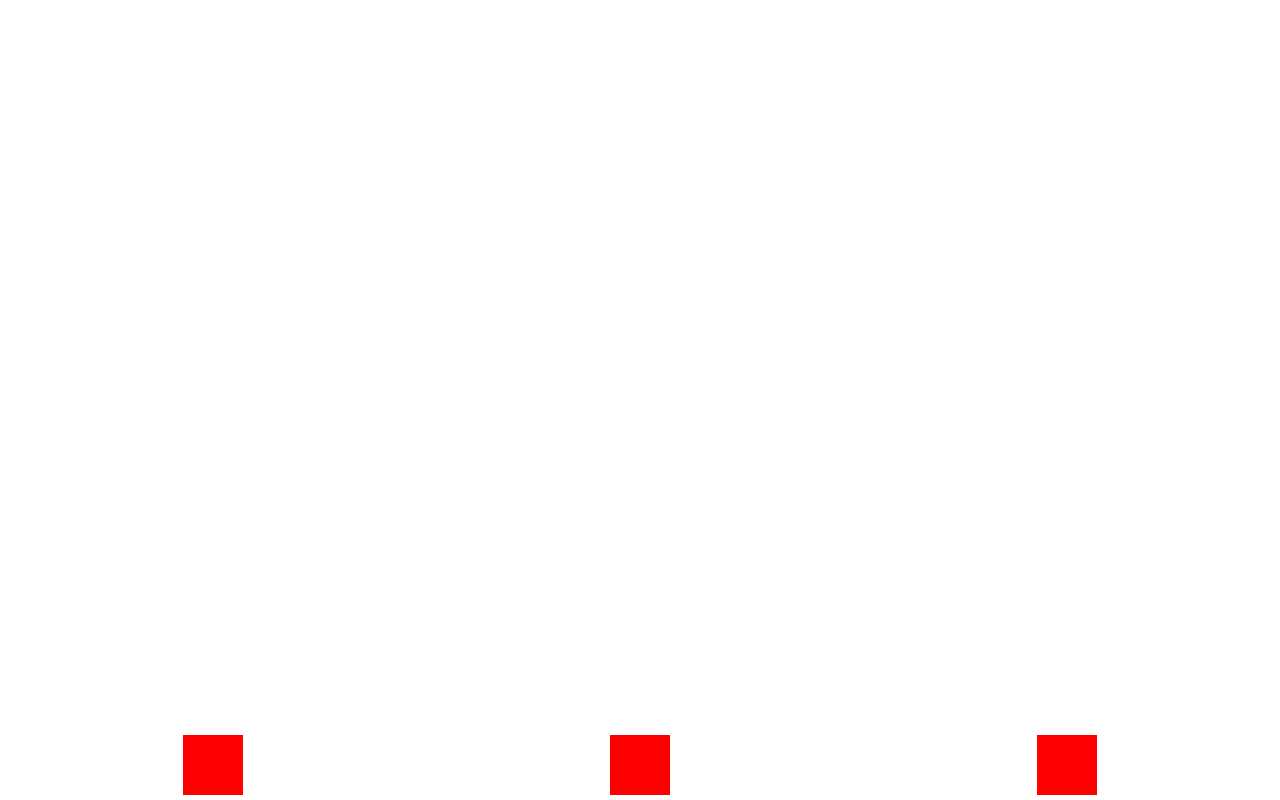
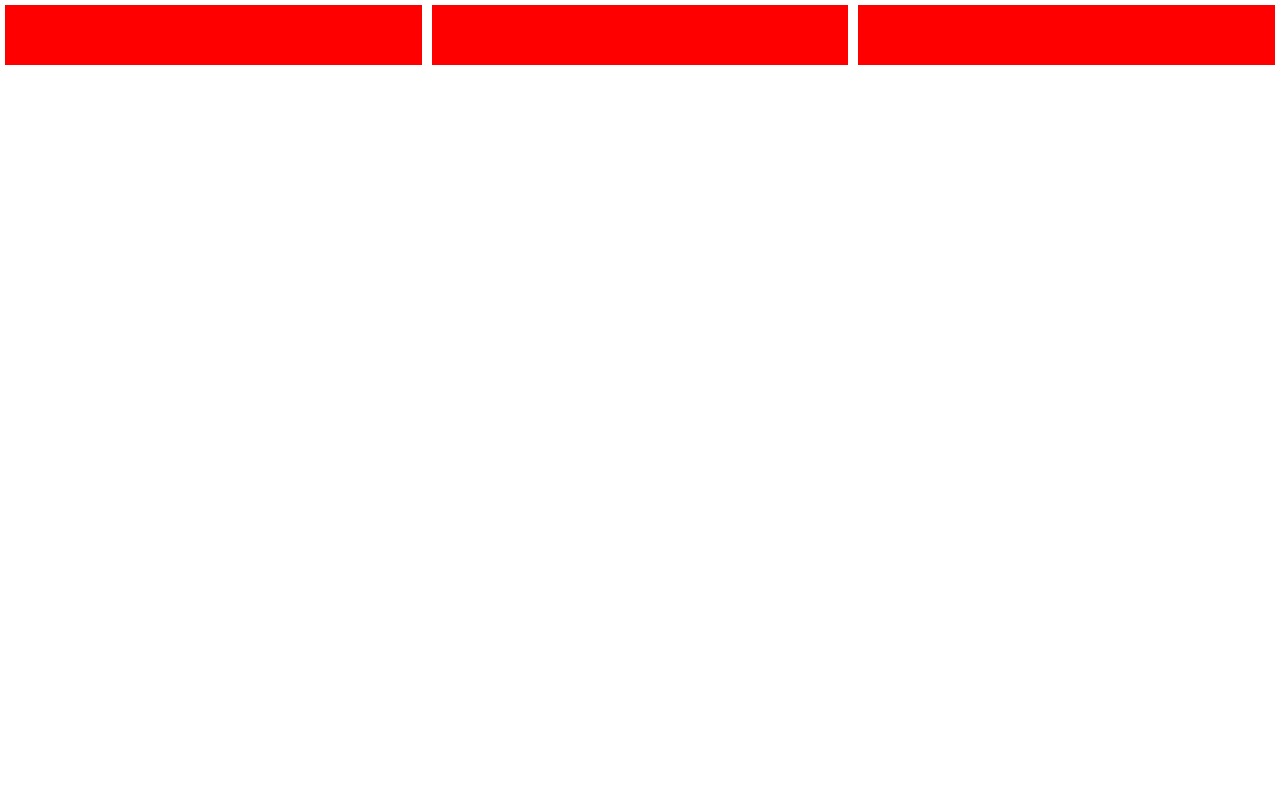
Before and after one commit to gusflopes/rs-flexbox, a plain HTML site: page index.html in a window 1280 px wide. Drawn offline with Linux system fonts and the light colour scheme.

Commit message:
Resize with flex-grow and flex-shrink

```diff
--- a/styles.css
+++ b/styles.css
@@ -9,17 +9,18 @@ html, body, #app {
 
 #app {
     display: flex;
-    flex-direction: row; /* or column */
-
-    /* Eixo X e Eixo Y*/
-    align-items: flex-end;
-    justify-content: space-around;
 }
 
 
 .box {
-    width: 60px;
+    width: 100px;
     height: 60px;
     background: #f00;
     margin: 5px;
+
+    /* Resize (bigger) to fit the container */
+    flex-grow: 1;
+    /* Resize (smaller) to fit the container */
+    flex-shrink: 0;
+    /* instead you can just use `flex: 1 0` */
 }
```
